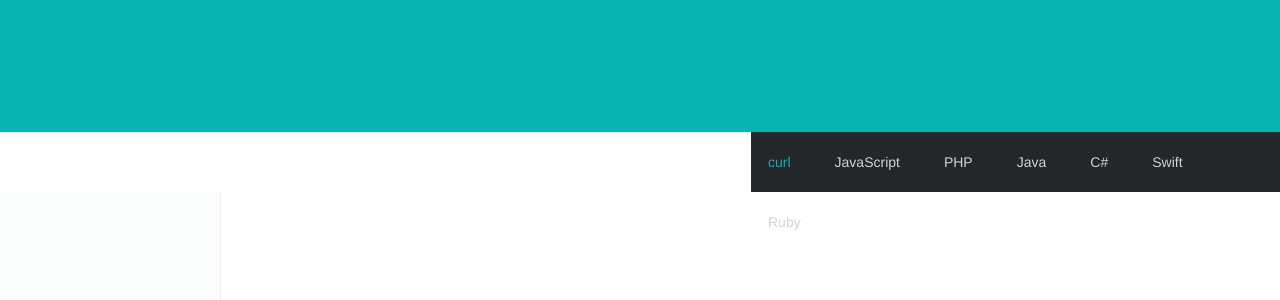
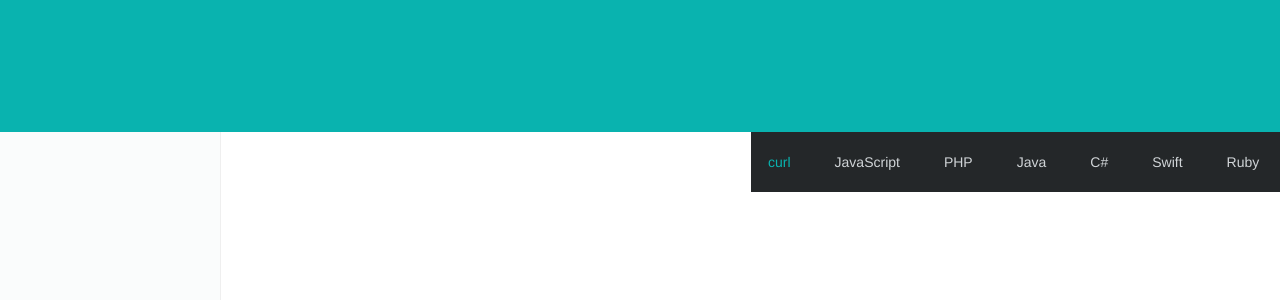
Before and after one commit to storyblok/storyblok-docs, a Nuxt app: page / in a window 1280 px wide. Shown: the top 300 px of the page. Built offline with nearby package versions, Linux system fonts and the light colour scheme.

Commit message:
renames SideMenu to SidebarNavigation; added CodeNavigation

```diff
--- /dev/null
+++ b/components/CodeNavigation.vue
@@ -0,0 +1,64 @@
+<template>
+  <ul class="code-navigation">
+    <li :key=codeLang.key v-for="codeLang in codeLanguages">
+      <a href="#" :class="{ active: $store.state.codelang == codeLang.key }" @click.prevent="switchCodeLang(codeLang.key)">{{codeLang.name}}</a>
+    </li>
+  </ul>
+</template>
+
+<script>
+export default {
+  data() {
+    return {
+      codeLanguages: [
+        {
+          key: 'bash',
+          name: 'curl'
+        },
+        {
+          key: 'javascript',
+          name: 'JavaScript'
+        },
+        {
+          key: 'php',
+          name: 'PHP'
+        },
+        {
+          key: 'java',
+          name: 'Java'
+        },
+        {
+          key: 'csharp',
+          name: 'C#'
+        },
+        {
+          key: 'swift',
+          name: 'Swift'
+        },
+        {
+          key: 'ruby',
+          name: 'Ruby'
+        }
+      ]
+    }
+  },
+  methods: {
+    switchCodeLang(code) {
+      this.$store.commit('SET_CODELANG', code)
+    }
+  }
+}
+</script>
+
+<style lang="scss">
+.code-navigation {
+  white-space: nowrap;
+  list-style: none;
+  padding: 0px;
+  margin: 0px;
+
+  li {
+    display: inline-block;
+  }
+}
+</style>
--- a/components/SideMenu.vue
+++ b/components/SidebarNavigation.vue
@@ -63,18 +63,20 @@ export default {
 
 <style lang="scss">
 $side-bar-width: 220px;
-$top-header-height: 60px;
 
 .side-menu {
   position: sticky;
-  top: $top-header-height;
+  top: 0px;
+  float: left;
+
+  margin-top: -60px;
+
   width: $side-bar-width;
   background: #fafcfc;
   border-right: 1px solid #efefef;
   color: #939da3;
   height: 100vh;
   overflow-y: scroll;
-  float: left;
 
   a {
     display: inline-block;
--- a/components/TopHeader.vue
+++ b/components/TopHeader.vue
@@ -1,43 +1,19 @@
 <template>
   <div class="top-header">
-    <div class="top-header__submenu">
-    </div>
-    <div class="top-header__content">
-    </div>
+    <div class="top-header__submenu"></div>
+    <div class="top-header__content"></div>
     <div class="top-header__example">
-      <ul>
-        <li>
-          <a href="#" :class="{ active: $store.state.codelang == 'bash' }" @click.prevent="switchCodeLang('bash')">curl</a>
-        </li>
-        <li>
-          <a href="#" :class="{ active: $store.state.codelang == 'javascript' }" @click.prevent="switchCodeLang('javascript')">JavaScript</a>
-        </li>
-        <li>
-          <a href="#" :class="{ active: $store.state.codelang == 'php' }" @click.prevent="switchCodeLang('php')">PHP</a>
-        </li>
-        <li>
-          <a href="#" :class="{ active: $store.state.codelang == 'java' }" @click.prevent="switchCodeLang('java')">Java</a>
-        </li>
-        <li>
-          <a href="#" :class="{ active: $store.state.codelang == 'csharp' }" @click.prevent="switchCodeLang('csharp')">C#</a>
-        </li>
-        <li>
-          <a href="#" :class="{ active: $store.state.codelang == 'swift' }" @click.prevent="switchCodeLang('swift')">Swift</a>
-        </li>
-        <li>
-          <a href="#" :class="{ active: $store.state.codelang == 'ruby' }" @click.prevent="switchCodeLang('ruby')">Ruby</a>
-        </li>
-      </ul>
+      <CodeNavigation/>
     </div>
   </div>
 </template>
 
 <script>
+import CodeNavigation from '@/components/CodeNavigation'
+
 export default {
-  methods: {
-    switchCodeLang(code) {
-      this.$store.commit('SET_CODELANG', code)
-    }
+  components: {
+    CodeNavigation
   }
 }
 </script>
@@ -69,16 +45,7 @@ $top-header-height: 60px;
   height: $top-header-height;
   background: #242729;
   color: #d0d4d7;
-
-  ul {
-    list-style: none;
-    padding: 0px;
-    margin: 0px;
-
-    li {
-      display: inline-block;
-    }
-  }
+  overflow-x: scroll;
 
   a {
     display: inline-block;
--- a/layouts/default.vue
+++ b/layouts/default.vue
@@ -4,7 +4,7 @@
     <div class="docs">
       <SvgSprite/>
       <TopHeader/>
-      <SideMenu/>
+      <SidebarNavigation/>
       <nuxt/>
     </div>
   </div>
@@ -12,14 +12,14 @@
 
 <script>
 import SvgSprite from '@/components/SvgSprite'
-import SideMenu from '@/components/SideMenu'
+import SidebarNavigation from '@/components/SidebarNavigation'
 import TopHeader from '@/components/TopHeader'
 import WebsiteHeader from '@/components/WebsiteHeader'
 
 export default {
   components: {
     WebsiteHeader,
-    SideMenu,
+    SidebarNavigation,
     TopHeader,
     SvgSprite
   },
```
